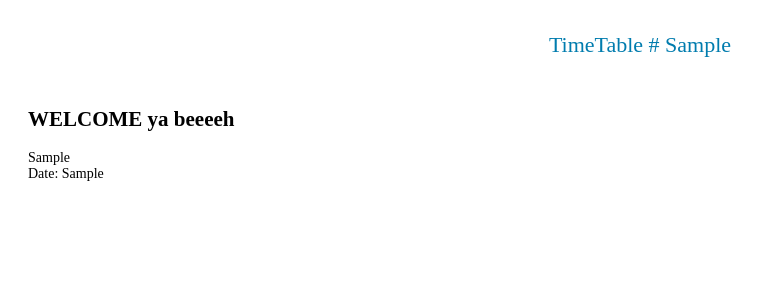
After one commit to NoOourAn/Tabular-project, a Django app: template services/templates/services/pdf.html in a window 1280 px wide. The commit adds this page. Shown: the top 300 px of the page, without its empty margins (0-766 px from the left). Run offline with Django 3.2, Linux system fonts and the light colour scheme; the template is opened without the code that fills it: most values are stand-ins (such as "Sample title", 1, 10 or a date in 2020).

Commit message:
pdf-merge

```diff
--- /dev/null
+++ b/services/templates/services/pdf.html
@@ -0,0 +1,57 @@
+<!DOCTYPE HTML PUBLIC "-//W3C//DTD HTML 4.01 Transitional//EN"
+        "http://www.w3.org/TR/html4/loose.dtd">
+<html>
+ <head>
+        <title>{{ c }}</title>
+        <style type="text/css">
+            body {
+                font-weight: 200;
+                font-size: 14px;
+            }
+            .header {
+                font-size: 20px;
+                font-weight: 100;
+                text-align: center;
+                color: #007cae;
+            }
+            .title {
+                font-size: 22px;
+                font-weight: 100;
+               /* text-align: right;*/
+               padding: 10px 20px 0px 20px;
+            }
+            .title span {
+                color: #007cae;
+            }
+            .details {
+                padding: 10px 20px 0px 20px;
+                text-align: left !important;
+                /*margin-left: 40%;*/
+            }
+            .hrItem {
+                border: none;
+                height: 1px;
+                /* Set the hr color */
+                color: #333; /* old IE */
+                background-color: #fff; /* Modern Browsers */
+            }
+        </style>
+    </head>
+    <body>
+        <div class='wrapper'>
+            <div class='header'>
+                <p class='title'>TimeTable # {{ a }} </p>
+            </div>
+        <div>
+        <div class='details'>
+            {% if b %}
+                <h2>WELCOME ya beeeeh </h2> {{ b }}<br/>
+                Date: {{ d }}
+                <hr class='hrItem' />
+            {% else %}
+                <h2>LESA ya beeeeh -_- </h2>
+            {% endif %}
+        </div>
+    </div>
+    </body>
+</html>
--- a/services/url.py
+++ b/services/url.py
@@ -11,6 +11,7 @@ urlpatterns = [
     path('excel-sheet', views.step2, name='excelsheet'),
     path('timetable/<str:tt_id>', views.step3, name='timetable'),
     path('boom', views.boom, name='boom'),
+    path('pdf', views.create_pdf, name='pdf'),
 
     url('data', DataWizard.as_view([ManualData, TimeSlots , ExcelSheet]) ,  name='data'),
 
```
Also changed, not shown: services/TimeTable.py (+12 -0 lines), services/templates/services/generated-timetable.html (+27 -8 lines), services/templatetags/timetable_filters.py (added, +11 -0 lines), services/utils.py (added, +14 -0 lines), services/views.py (+30 -4 lines), services/templatetags/__init__.py (added).
